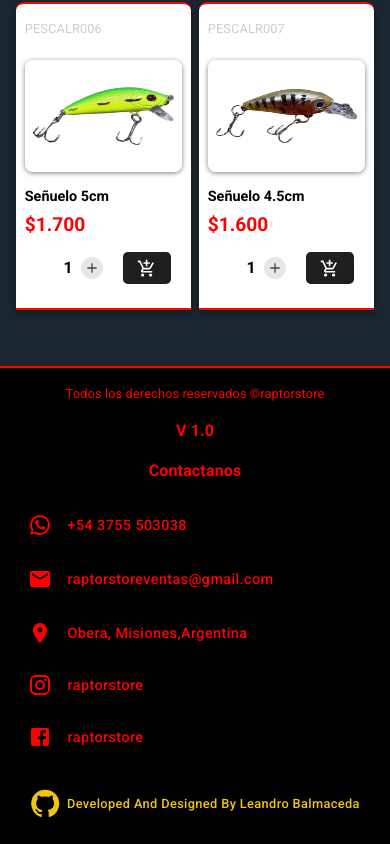
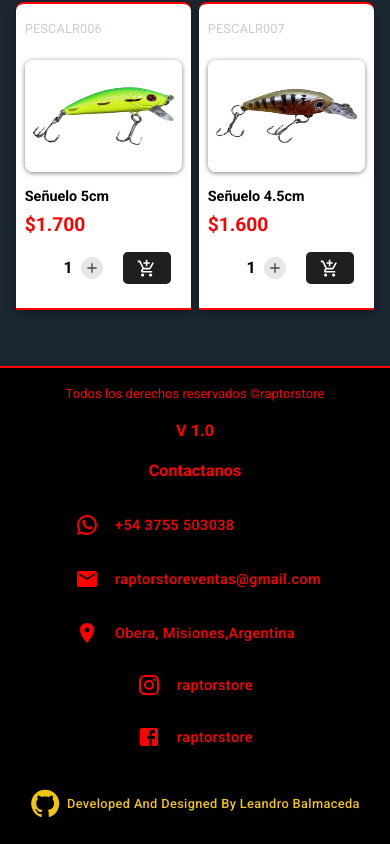
Before and after one commit to LeanCodE476/raptorstore_V1.1_web, a React (Vite) app: page / in a window 390 px wide. Shown: the part 4742-5586 px from the top of the page. Built offline with nearby package versions, Linux system fonts and the light colour scheme; a web font is replaced by a local one.

Commit message:
add query footer

```diff
--- a/src/components/Footer.jsx
+++ b/src/components/Footer.jsx
@@ -54,7 +54,7 @@ const Footer = () => {
           m: "1rem auto",
           display: "flex",
           justifyContent: "space-around",
-          "@media (max-width:410px)": { flexDirection: "column" },
+          "@media (max-width:500px)": { flexDirection: "column",alignItems:'center'},
           width: "90%",
           maxWidth: "50rem",
         }}
```
